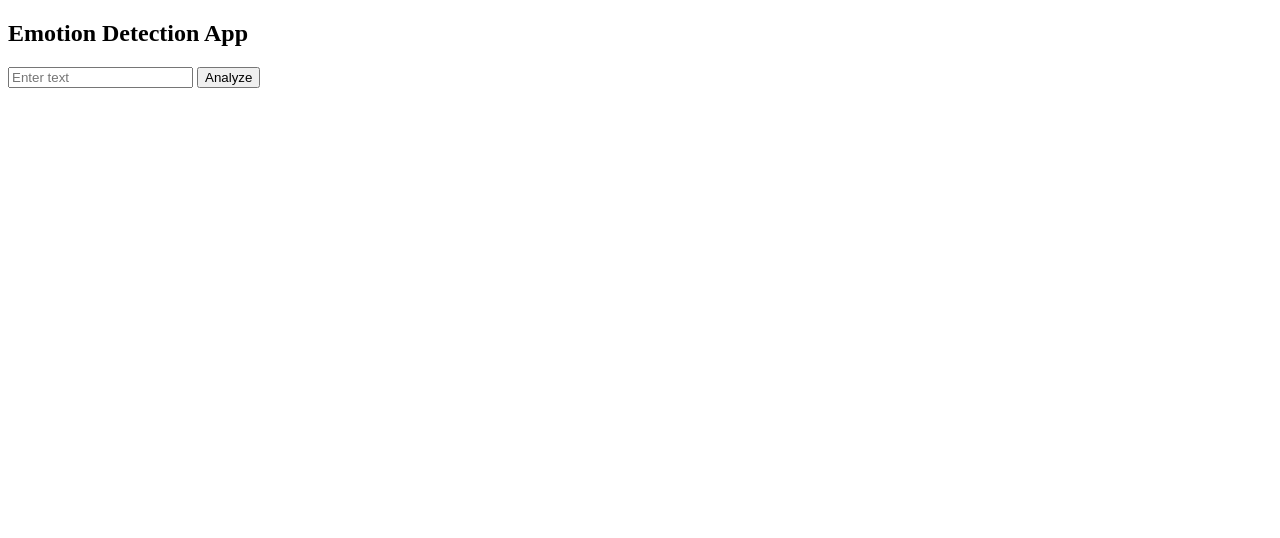
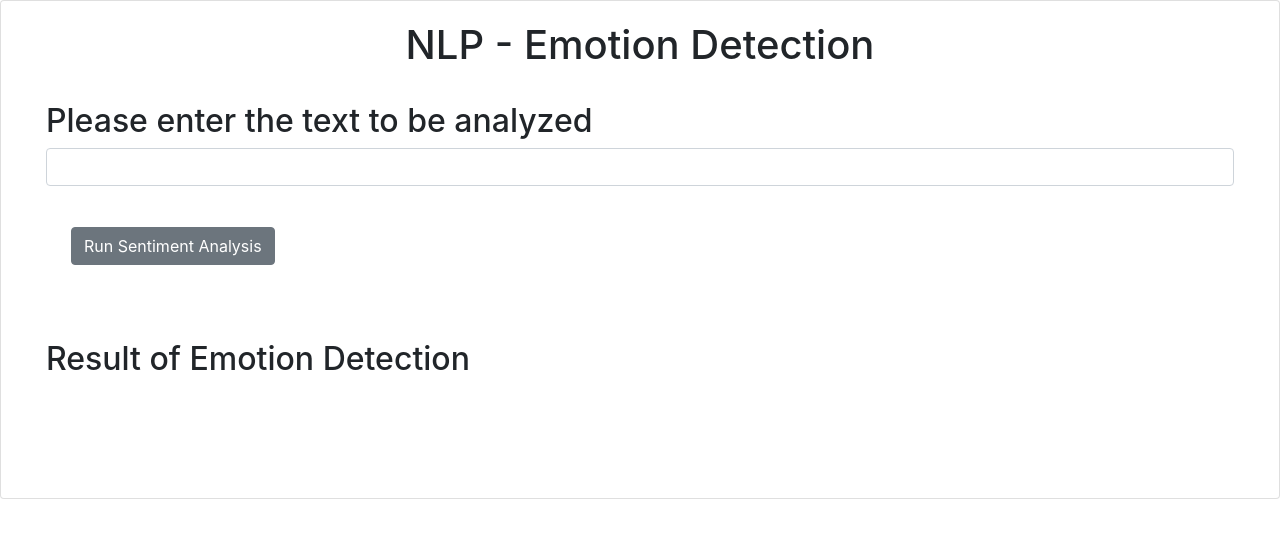
Before and after one commit to Adityajain213/emotion-detector, a Flask app: page / in a window 1280 px wide. Shown: the top 538 px of the page. Run offline with Flask 3, Linux system fonts and the light colour scheme; some libraries are stand-ins or nearby versions.

Commit message:
Update index.html

```diff
--- a/templates/index.html
+++ b/templates/index.html
@@ -1,16 +1,32 @@
-<!DOCTYPE html>
 <html>
 <head>
-    <title>Emotion Detector</title>
+    <link rel="stylesheet" href="https://stackpath.bootstrapcdn.com/bootstrap/4.3.1/css/bootstrap.min.css" integrity="sha384-ggOyR0iXCbMQv3Xipma34MD+dH/1fQ784/j6cY/iJTQUOhcWr7x9JvoRxT2MZw1T" crossorigin="anonymous">
+    <script src="./static/mywebscript.js"></script>
+    <style>
+        .center-heading {
+            text-align: center;
+        }
+    </style>
 </head>
+<body>
+    <div class="card">
+        <div class="card-body">
+            <h1 class="center-heading">NLP - Emotion Detection</h1>
+            <div style="padding: 25px 25px 25px 25px;">
+            <h2 class="mb-3">
+                <label class="form-label">Please enter the text to be analyzed</label>
+                <input type="textarea" class="form-control" id="textToAnalyze">
+            </h2>
 
-<body>
-    <h2>Emotion Detection App</h2>
+            <div style="padding: 25px 25px 25px 25px;">
+                <button onclick="RunSentimentAnalysis()" class="btn btn-secondary">Run Sentiment Analysis</button>
+            </div>
+            <div style="padding: 25px 25px 25px 25px;"></div>
+            <h2 class="mb-3">
+                <label class="form-label">Result of Emotion Detection</label>
+            </h2>
 
-    <form action="/emotionDetector">
-        <input type="text" name="textToAnalyze" placeholder="Enter text">
-        <button type="submit">Analyze</button>
-    </form>
-
+            <div id="system_response" style="padding: 25px 25px 25px 25px;"></div>
+        </div>
+    </div>
 </body>
-</html>
```
